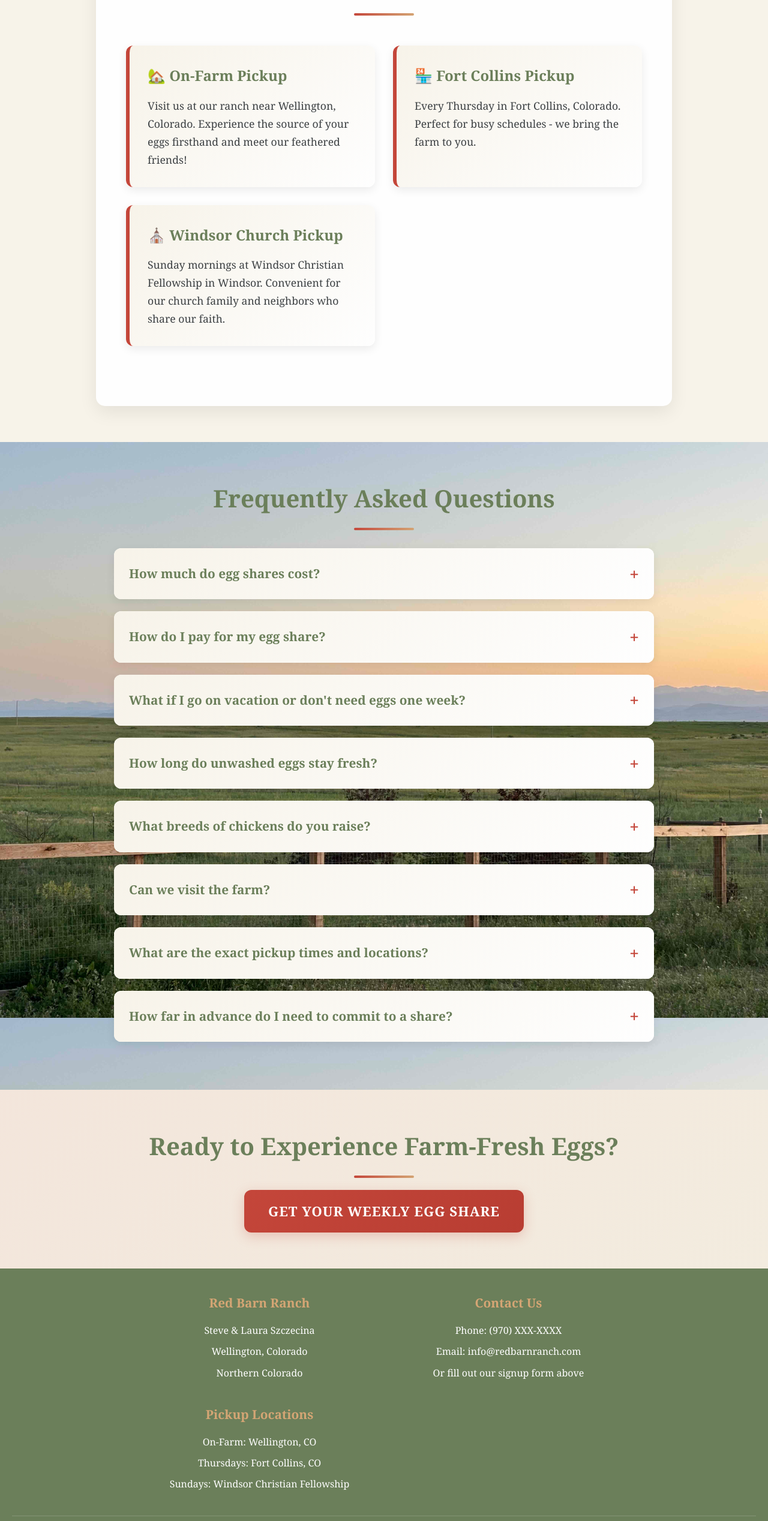
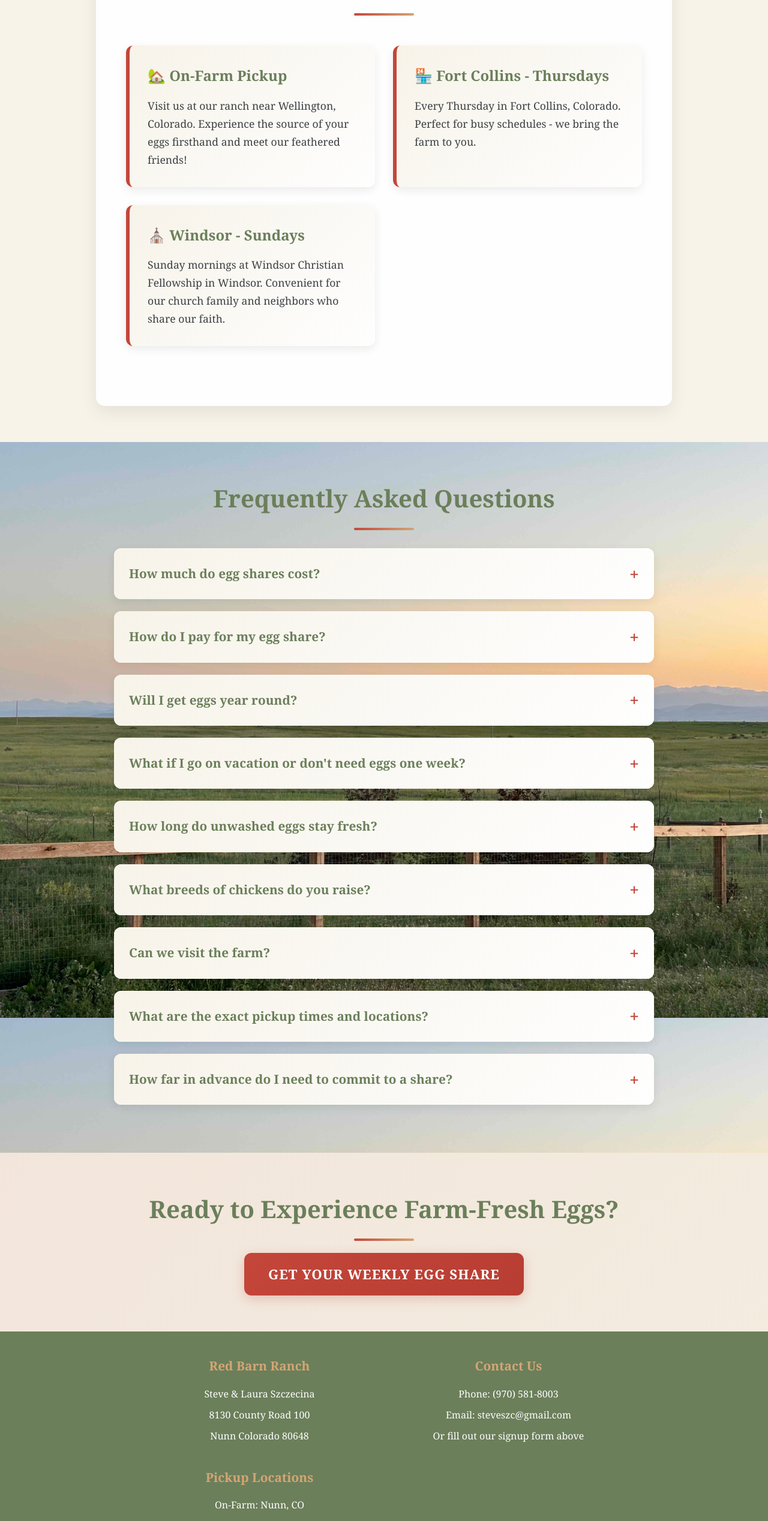
Before and after one commit to steveszc/red-barn-ranch, a plain HTML site: page index.html in a window 1280 px wide. Shown: the part 2899-5435 px from the top of the page at 60% size. Drawn offline with Linux system fonts and the light colour scheme.

Commit message:
improve info

```diff
--- a/index.html
+++ b/index.html
@@ -525,12 +525,12 @@
                 </div>
 
                 <div class="feature">
-                    <h3>🏪 Fort Collins Pickup</h3>
+                    <h3>🏪 Fort Collins - Thursdays</h3>
                     <p>Every Thursday in Fort Collins, Colorado. Perfect for busy schedules - we bring the farm to you.</p>
                 </div>
 
                 <div class="feature">
-                    <h3>⛪ Windsor Church Pickup</h3>
+                    <h3>⛪ Windsor - Sundays</h3>
                     <p>Sunday mornings at Windsor Christian Fellowship in Windsor. Convenient for our church family and neighbors who share our faith.</p>
                 </div>
             </div>
@@ -549,7 +549,12 @@
 
                 <div class="faq-item">
                     <div class="faq-question" onclick="toggleFAQ(this)">How do I pay for my egg share?</div>
-                    <div class="faq-answer">We run our egg shares like a monthly subscription. We accept payment by check, cash, or Venmo, and ask that you pay monthly for your convenience and ours.</div>
+                    <div class="faq-answer">We run our egg shares like a monthly subscription. We accept payment by check, cash, or Venmo, and ask that you pay monthly for your convenience and ours. We'll also happily accept payment for a whole season upfront.</div>
+                </div>
+
+                <div class="faq-item">
+                    <div class="faq-question" onclick="toggleFAQ(this)">Will I get eggs year round?</div>
+                    <div class="faq-answer">During the winter months when there are fewer hours of daylight egg laying tends to drop off by as much as 50%. You can expect to receive fewer eggs during fall and winter than you will during spring and summer.</div>
                 </div>
 
                 <div class="faq-item">
@@ -559,7 +564,7 @@
 
                 <div class="faq-item">
                     <div class="faq-question" onclick="toggleFAQ(this)">How long do unwashed eggs stay fresh?</div>
-                    <div class="faq-answer">Unwashed eggs with their natural protective coating can stay fresh on your counter for 2-3 weeks, or in the refrigerator for up to 2 months. The natural bloom keeps them fresher longer than store-bought eggs.</div>
+                    <div class="faq-answer">Unwashed eggs with their natural protective coating can stay fresh on your counter for 2-3 weeks, or in the refrigerator for up to 2 months. The natural bloom keeps them fresher longer than store-bought eggs. We also recommend water glassing you eggs if you want to preserve the summer egg abundance for winter usage.</div>
                 </div>
 
                 <div class="faq-item">
@@ -595,18 +600,18 @@
             <div class="footer-section">
                 <h4>Red Barn Ranch</h4>
                 <p>Steve & Laura Szczecina</p>
-                <p>Wellington, Colorado</p>
-                <p>Northern Colorado</p>
+                <p>8130 County Road 100</p>
+                <p>Nunn Colorado 80648</p>
             </div>
             <div class="footer-section">
                 <h4>Contact Us</h4>
-                <p>Phone: (970) XXX-XXXX</p>
-                <p>Email: info@redbarnranch.com</p>
+                <p>Phone: (970) 581-8003</p>
+                <p>Email: steveszc@gmail.com</p>
                 <p>Or fill out our signup form above</p>
             </div>
             <div class="footer-section">
                 <h4>Pickup Locations</h4>
-                <p>On-Farm: Wellington, CO</p>
+                <p>On-Farm: Nunn, CO</p>
                 <p>Thursdays: Fort Collins, CO</p>
                 <p>Sundays: Windsor Christian Fellowship</p>
             </div>
```
